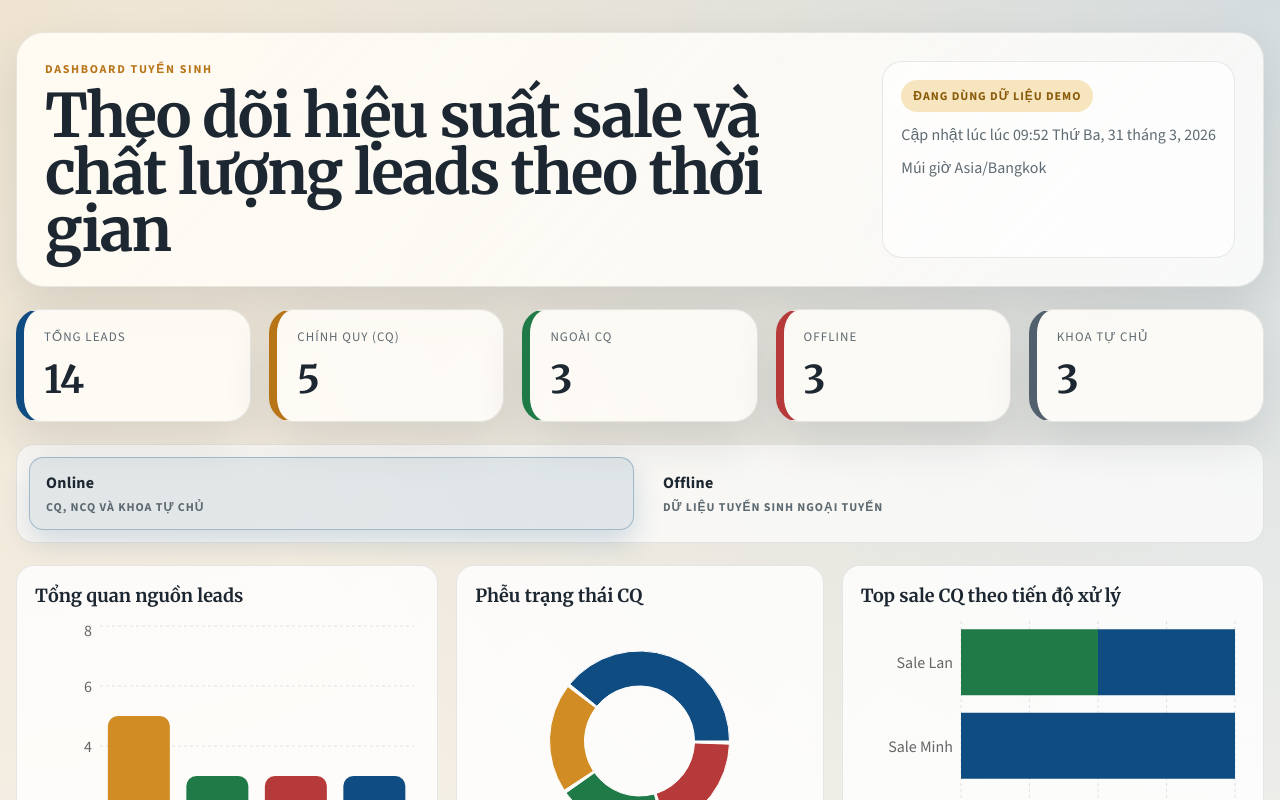
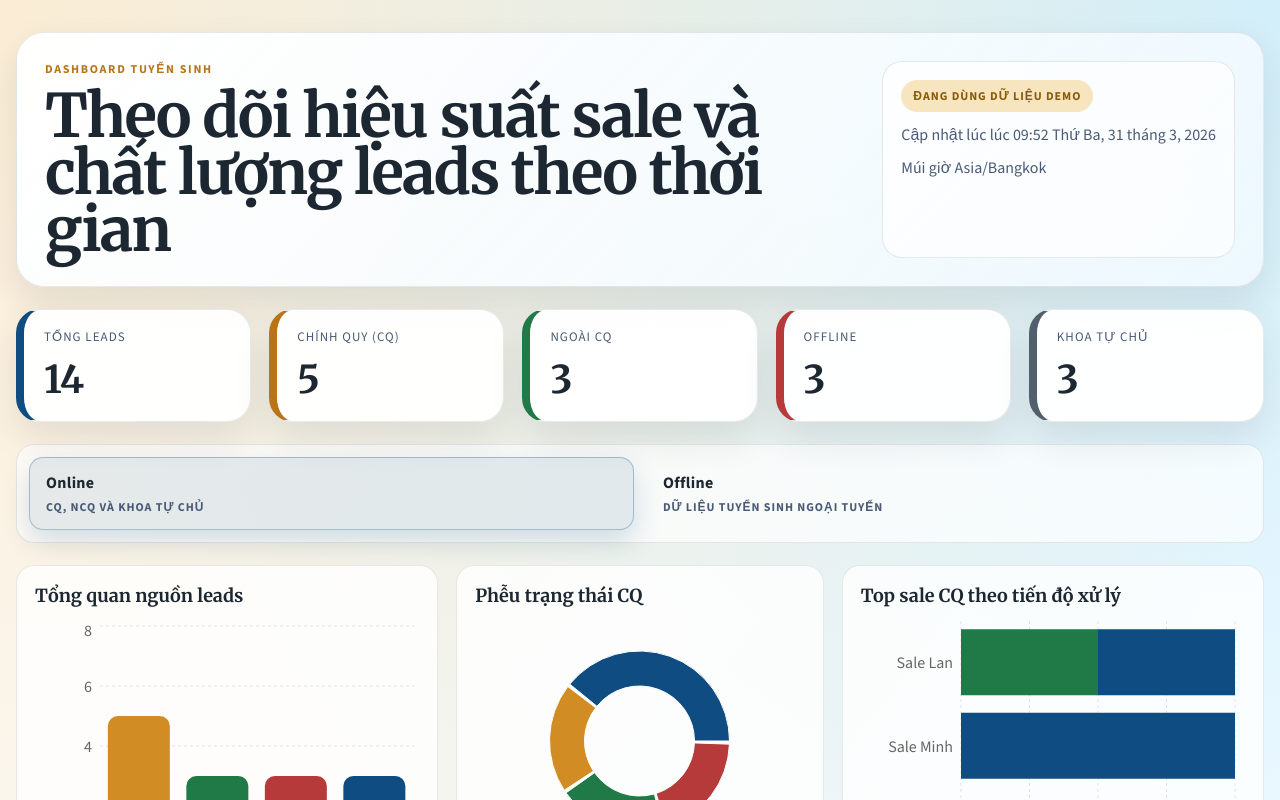
Before and after one commit to Ductarzan/Dashboard-tuy-n-sinh-ng-, a Next.js app: page / in a window 1280 px wide. Shown: the top 800 px of the page. Built offline with nearby package versions, Linux system fonts and the light colour scheme.

Commit message:
Refresh dashboard background with brighter palette

```diff
--- a/app/globals.css
+++ b/app/globals.css
@@ -1,15 +1,15 @@
 :root {
-  --bg: #f4f1e8;
+  --bg: #eef8ff;
   --ink: #1d2731;
-  --muted: #5e6a72;
-  --panel: rgba(255, 253, 249, 0.88);
+  --muted: #4a5a76;
+  --panel: rgba(255, 255, 255, 0.95);
   --line: rgba(29, 39, 49, 0.1);
   --blue: #0f4c81;
   --gold: #b87518;
   --green: #1f7a47;
   --red: #b63a3a;
   --slate: #52606d;
-  --shadow: 0 20px 45px rgba(29, 39, 49, 0.12);
+  --shadow: 0 16px 36px rgba(29, 39, 49, 0.1);
 }
 
 * {
@@ -25,9 +25,10 @@ body {
   color: var(--ink);
   font-family: var(--font-sans), "Segoe UI", Arial, sans-serif;
   background:
-    radial-gradient(circle at top left, rgba(184, 117, 24, 0.14), transparent 28%),
-    radial-gradient(circle at top right, rgba(15, 76, 129, 0.15), transparent 24%),
-    linear-gradient(180deg, #f8f6f0 0%, var(--bg) 100%);
+    radial-gradient(circle at top left, rgba(255, 183, 77, 0.24), transparent 30%),
+    radial-gradient(circle at top right, rgba(56, 189, 248, 0.22), transparent 28%),
+    radial-gradient(circle at 15% 80%, rgba(34, 197, 94, 0.14), transparent 24%),
+    linear-gradient(180deg, #fcfeff 0%, var(--bg) 100%);
 }
 
 a {
@@ -47,7 +48,7 @@ a {
   padding: 28px;
   border: 1px solid var(--line);
   border-radius: 28px;
-  background: linear-gradient(135deg, rgba(255, 251, 243, 0.96), rgba(255, 255, 255, 0.78));
+  background: linear-gradient(135deg, rgba(255, 255, 255, 0.98), rgba(240, 249, 255, 0.86));
   box-shadow: var(--shadow);
 }
 
```
